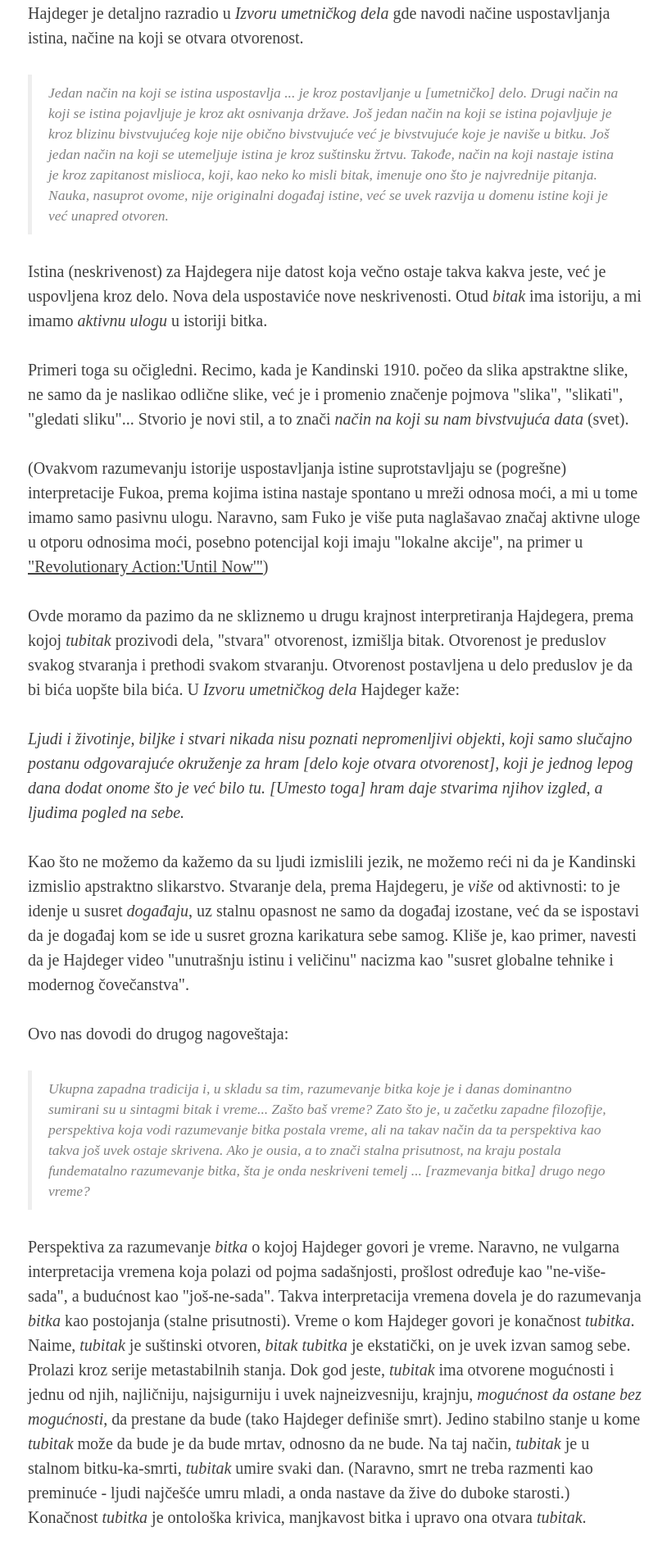
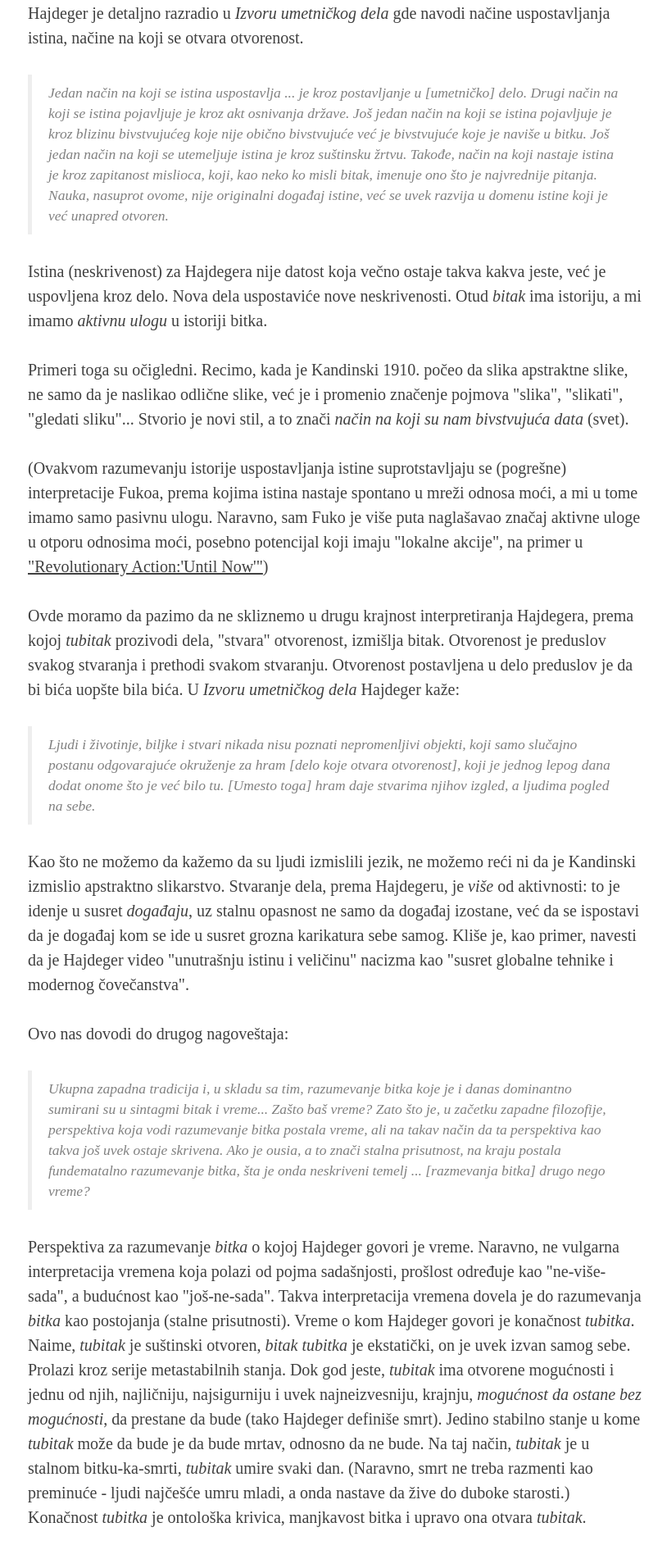
Before and after one commit to helios-apollo/helios-apollo.github.io, a Jekyll site: the page built from _posts/2016-1-3-Hajdege-otvorenost-i-dogadjaj.markdown, in a window 1280 px wide. Shown: the part 1985-3887 px from the top of the page at 82% size, without its empty margins (231-1045 px from the left). Built offline with Jekyll 4.4.1, drawn with Linux system fonts in a browser that asks for light colours; nearby versions of some CDN libraries; comment, search, counter and statistics services are not loaded.

```diff
--- a/_posts/2016-1-3-Hajdege-otvorenost-i-dogadjaj.markdown
+++ b/_posts/2016-1-3-Hajdege-otvorenost-i-dogadjaj.markdown
@@ -35,7 +35,7 @@ Dah oko ničeg. Lahor u bogu. Ćuv.<br/><br/>
 <p>Primeri toga su očigledni. Recimo, kada je Kandinski 1910. počeo da slika apstraktne slike, ne samo da je naslikao odlične slike, već je i promenio značenje pojmova "slika", "slikati", "gledati sliku"... Stvorio je novi stil, a to znači <em>način na koji su nam bivstvujuća data</em> (svet).</p>
 <p>(Ovakvom razumevanju istorije uspostavljanja istine suprotstavljaju se (pogrešne) interpretacije Fukoa, prema kojima istina nastaje spontano u mreži odnosa moći, a mi u tome imamo samo pasivnu ulogu. Naravno, sam Fuko je više puta naglašavao značaj aktivne uloge u otporu odnosima moći, posebno potencijal koji imaju "lokalne akcije", na primer u <a href="http://monoskop.org/images/f/f1/Foucault_Michel_1971_1977_Revolutionary_Action_Until_Now.pdf">"Revolutionary Action:'Until Now'"</a>)</p>
 <p>Ovde moramo da pazimo da ne skliznemo u drugu krajnost interpretiranja Hajdegera, prema kojoj <em>tubitak</em> prozivodi dela, "stvara" otvorenost, izmišlja bitak. Otvorenost je preduslov svakog stvaranja i prethodi svakom stvaranju. Otvorenost postavljena u delo preduslov je da bi bića uopšte bila bića. U <em>Izvoru umetničkog dela</em> Hajdeger kaže:</p>
-<em>Ljudi i životinje, biljke i stvari nikada nisu poznati nepromenljivi objekti, koji samo slučajno postanu odgovarajuće okruženje za hram [delo koje otvara otvorenost], koji je jednog lepog dana dodat onome što je već bilo tu. [Umesto toga] hram daje stvarima njihov izgled, a ljudima pogled na sebe.</em>
+<blockquote>Ljudi i životinje, biljke i stvari nikada nisu poznati nepromenljivi objekti, koji samo slučajno postanu odgovarajuće okruženje za hram [delo koje otvara otvorenost], koji je jednog lepog dana dodat onome što je već bilo tu. [Umesto toga] hram daje stvarima njihov izgled, a ljudima pogled na sebe.</blockquote>
 <p>Kao što ne možemo da kažemo da su ljudi izmislili jezik, ne možemo reći ni da je Kandinski izmislio apstraktno slikarstvo. Stvaranje dela, prema Hajdegeru, je <em>više</em> od aktivnosti: to je idenje u susret <em>događaju</em>, uz stalnu opasnost ne samo da događaj izostane, već da se ispostavi da je događaj kom se ide u susret grozna karikatura sebe samog. Kliše je, kao primer, navesti da je Hajdeger video "unutrašnju istinu i veličinu" nacizma kao "susret globalne tehnike i modernog čovečanstva".</p>
 <p>Ovo nas dovodi do drugog nagoveštaja: </p>
 <blockquote>Ukupna zapadna tradicija i, u skladu sa tim, razumevanje bitka koje je i danas dominantno sumirani su u sintagmi <em>bitak i vreme</em>... Zašto baš vreme? Zato što je, u začetku zapadne filozofije, <em>perspektiva koja vodi</em> razumevanje bitka postala vreme, ali <em>na takav način</em> da ta perspektiva <em>kao takva</em> još uvek ostaje skrivena. Ako je <em>ousia</em>, a to znači stalna prisutnost, na kraju postala fundematalno razumevanje bitka, šta je onda neskriveni temelj ... [razmevanja bitka] drugo nego vreme?</blockquote>
```
